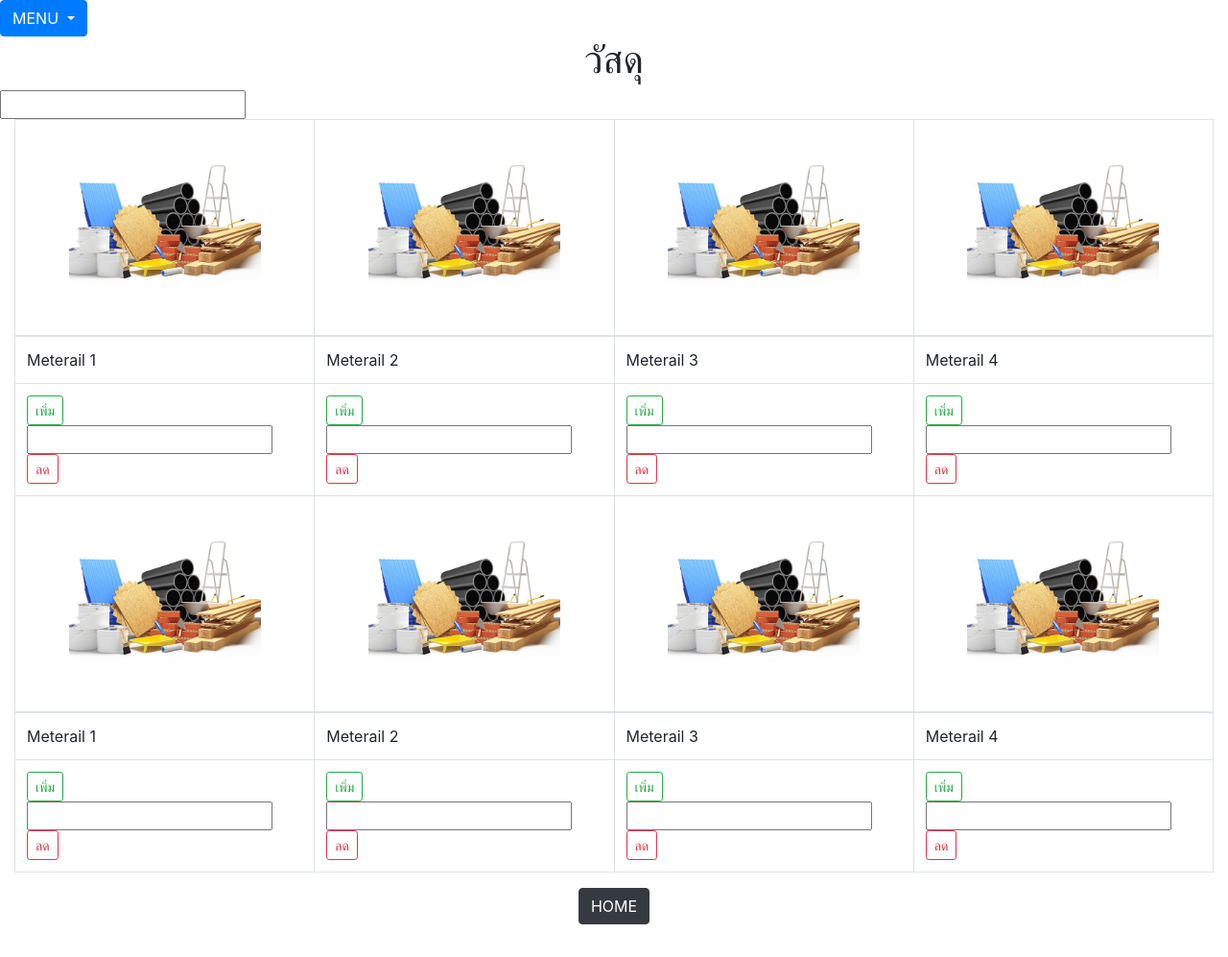
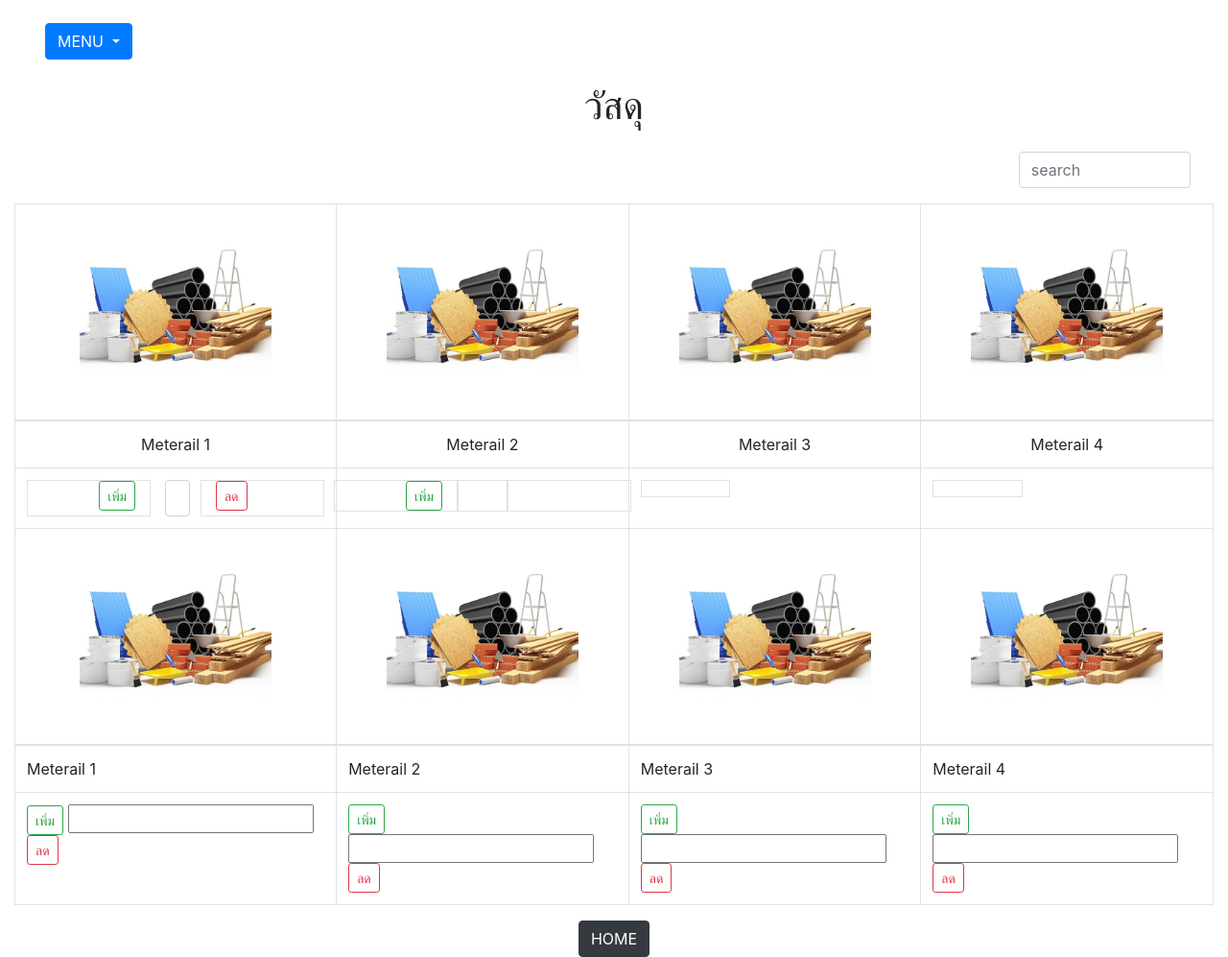
Before and after one commit to mrnonny416/storage_tns, a Django app: page /show_material in a window 1280 px wide. Shown: the whole page at 96% size. Before the commit the page ends 963 px from the top, so only its background shows below. Run offline with Django 3.2, Linux system fonts and the light colour scheme.

Commit message:
edit show_mat,show_eqi

```diff
--- a/Templates/login.html
+++ b/Templates/login.html
@@ -24,9 +24,9 @@
                 <div class="col-sm-4"></div>
               </div>
 
-              <div class="row p-1 text-center">
+              <div class="row p-1">
                 <div class="col-sm-4"></div>
-                <div class="col-sm-4 form-check">
+                <div class="col-sm-4 form-check ml-3">
                     <label class="form-check-label">
                     <input class="form-check-input" type="checkbox">Remember me
                     </label>
@@ -34,7 +34,7 @@
                 <div class="col-sm-4"></div>
               </div>
 
-              <div class="row p-1 text-center">
+              <div class="row p-1">
                 <div class="col-sm-4"></div>
                 <div class="col-sm-4">
                     <button type="submit" class="btn btn-primary mb-2">Submit</button>
--- a/Templates/show_material.html
+++ b/Templates/show_material.html
@@ -4,21 +4,28 @@
 </head>
     <body>
 
-        <div class="dropdown">
-            <button type="button" class="btn btn-primary dropdown-toggle " data-toggle="dropdown">
+      <div class="row mr-2">
+        <div class="col-sm-2 dropdown text-center p-4">
+            <button type="button" class="btn btn-primary dropdown-toggle" data-toggle="dropdown">
               MENU
             </button>
             <div class="dropdown-menu">
-              <a class="dropdown-item" href="#">เพิ่มรายการ</a>
-              <a class="dropdown-item" href="#">ลบรายการ</a>
-              <a class="dropdown-item" href="#">แก้ไขรายการ</a>
+              <a class="dropdown-item" href="{% url 'addlist'%}">เพิ่มรายการ</a>
+              <a class="dropdown-item" href="{% url 'delete'%}">ลบรายการ</a>
+              <a class="dropdown-item" href="{% url 'edit'%}">แก้ไขรายการ</a>
             </div>
-          </div>
         </div>
+        <div class="col-sm-11"></div>
+      </div>
 
         <center><h1>วัสดุ</h1></center>
 
-        <input type="text">
+        <div class="row p-3 mr-2">
+          <div class="col-sm-10"></div>
+          <div class="col-sm-2">
+            <input type="text" class="form-control" placeholder="search">
+          </div>
+        </div>
 
 
         <div class="container-fluid">
@@ -33,42 +40,43 @@
               </thead>
               <tbody>
                 <tr>
-                  <td>Meterail 1</td>
-                  <td>Meterail 2</td>
-                  <td>Meterail 3</td>
-                  <td>Meterail 4</td>
+                  <td class="text-center">Meterail 1</td>
+                  <td class="text-center">Meterail 2</td>
+                  <td class="text-center">Meterail 3</td>
+                  <td class="text-center">Meterail 4</td>
                 </tr>
                 <tr>
                     <td>
-                        <div>
-                            <button type="button" class="btn btn-outline-success btn-sm">เพิ่ม</button>
-                            <input type="text">
-                            <button type="button" class="btn btn-outline-danger btn-sm">ลด</button>
+                      <div class="row p-0 m-0">
+                        <div class="col-sm-5 text-right border">
+                          <button type="button" class="btn btn-outline-success btn-sm">เพิ่ม</button>
                         </div>
+                        <div class="col-sm-2 ">
+                            <input type="text" class="form-control ">
+                        </div>
+                        <div class="col-sm-5 text-left border">
+                          <button type="button" class="btn btn-outline-danger btn-sm">ลด</button>
+                        </div>
+                      </div>
                     </td>
                     <td>
-                        <div>
+                      <div class="row">
+                        <div class="col-sm-5 border text-right">
                           <button type="button" class="btn btn-outline-success btn-sm">เพิ่ม</button>
-                          <input type="text">
-                          <button type="button" class="btn btn-outline-danger btn-sm">ลด</button>
                         </div>
+                        <div class="col-sm-2 border p-2"></div>
+                        <div class="col-sm-5 border p-2"></div>
+                      </div>
                     </td>
                     <td>
-                        <div>
-                          <button type="button" class="btn btn-outline-success btn-sm">เพิ่ม</button>
-                          <input type="text">
-                          <button type="button" class="btn btn-outline-danger btn-sm">ลด</button>
-                        </div>
+                      <div class="col-sm-4 border p-2"></div>
                     </td>
                     <td>
-                      <div>
-                        <button type="button" class="btn btn-outline-success btn-sm">เพิ่ม</button>
-                        <input type="text">
-                        <button type="button" class="btn btn-outline-danger btn-sm">ลด</button>
-                      </div>
-                  </td>
-                  </tr>
+                      <div class="col-sm-4 border p-2"></div>
+                    </td>
+                </tr>
               </tbody>
+
               <thead>
                 <tr>
                   <th><img src="{% static 'images/Meterail.jpg' %}" class="mx-auto d-block" width="200" height="200"></th>
```
Also changed, not shown: Templates/show_equipment.html (+6 -3 lines).
